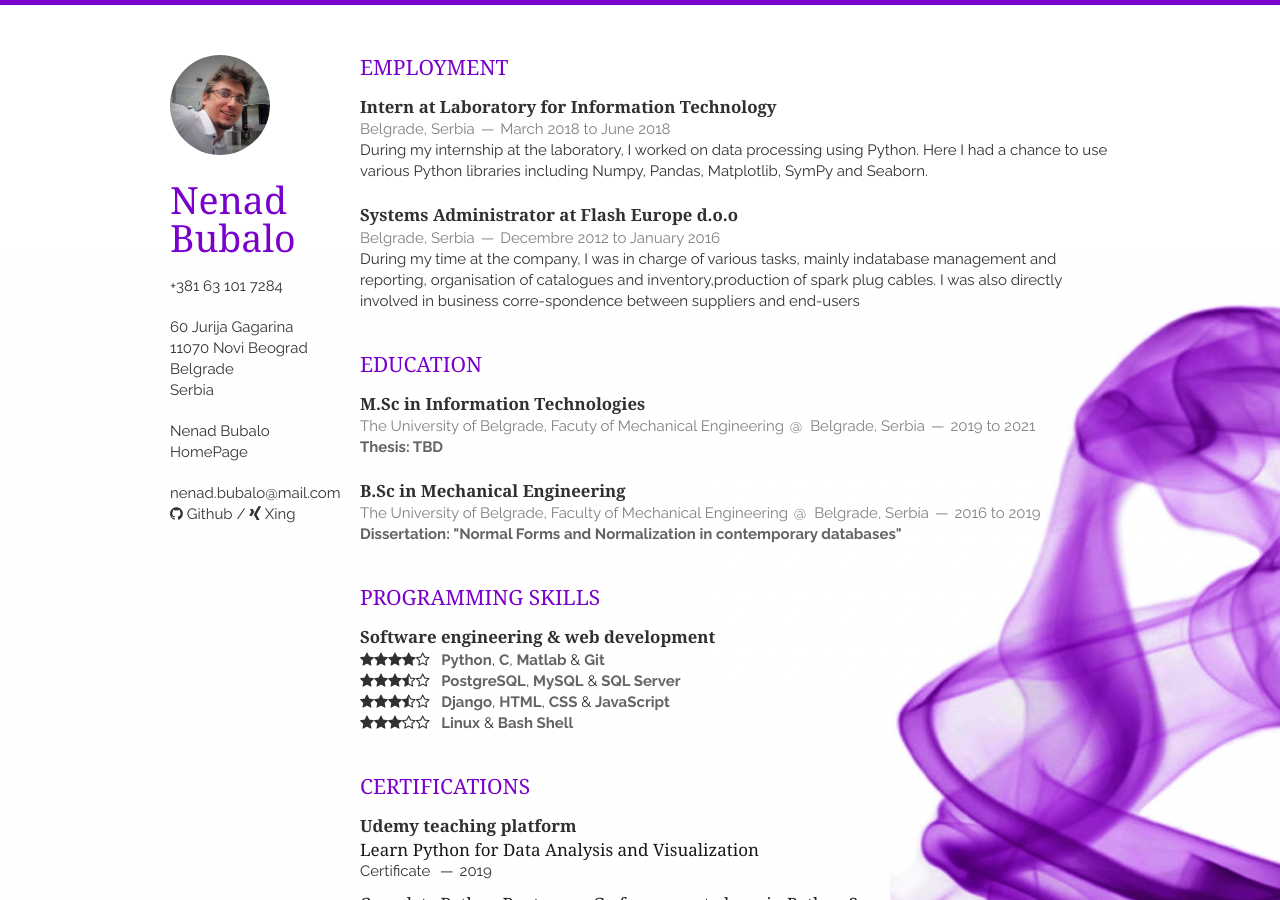
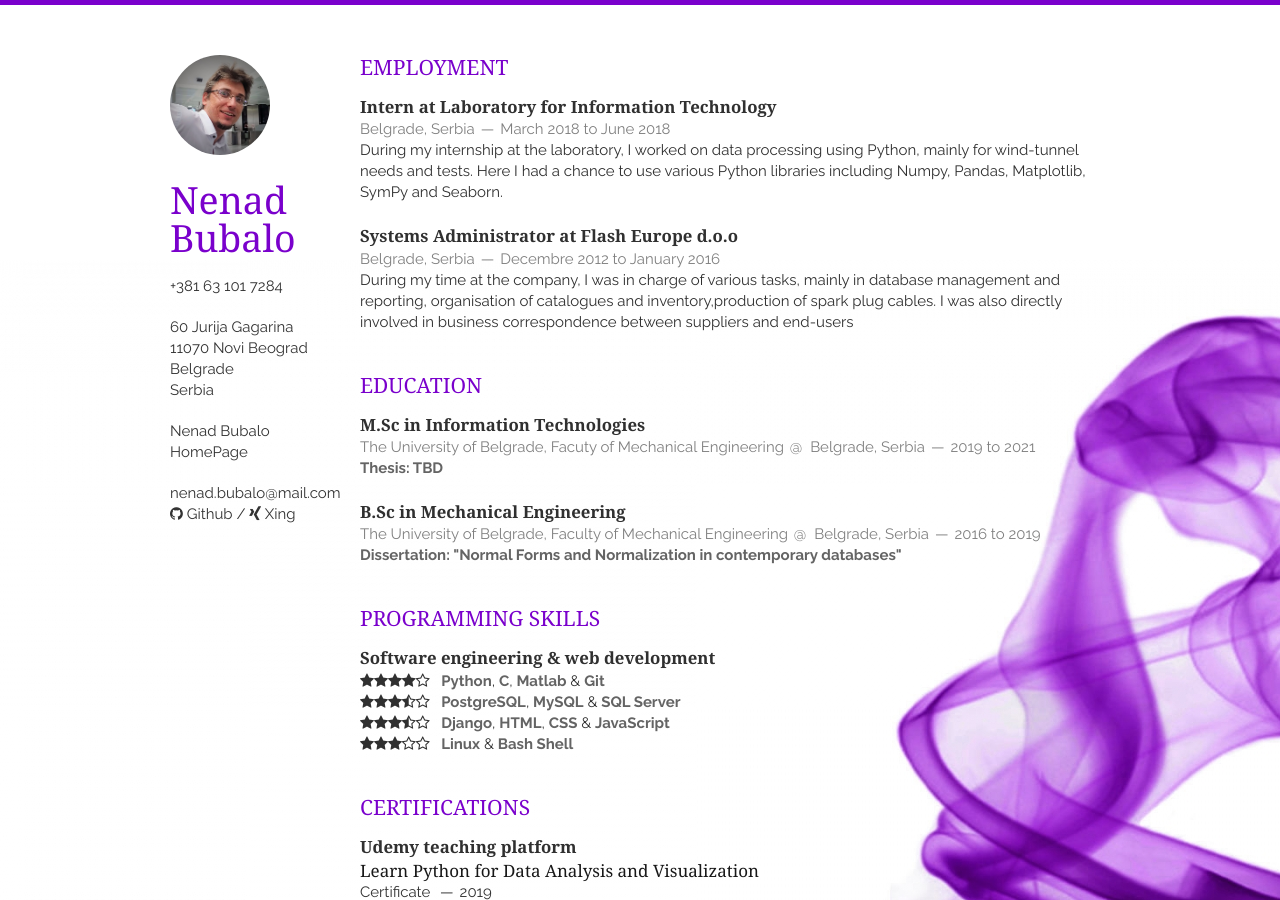
Before and after one commit to MouseOnTheKeys/cv, a Jekyll site: the page built from index.html, in a window 1280 px wide and 900 px high. Built offline with Jekyll 4.4.1, drawn with Linux system fonts in a browser that asks for light colours; nearby versions of some CDN libraries; the list of posts is cut into pages by our own code.

Commit message:
Update employment.html
Employment update 24.02.2020

```diff
--- a/_includes/employment.html
+++ b/_includes/employment.html
@@ -7,9 +7,7 @@
                 <address>Belgrade, Serbia</address><time>March 2018 to June 2018</time>
             </span>
         </header>
-        <p>During my internship at the laboratory, I worked on data processing using Python.
-            Here I had a chance to use various Python libraries including Numpy, Pandas,
-            Matplotlib, SymPy and Seaborn.</p>
+        <p>During my internship at the laboratory, I worked on data processing using Python, mainly for wind-tunnel needs and tests. Here I had a chance to use various Python libraries including Numpy, Pandas, Matplotlib, SymPy and Seaborn.</p>
     </article>
     <article>
         <header>
@@ -18,7 +16,7 @@
                 <address>Belgrade, Serbia</address><time>Decembre 2012 to January 2016</time>
             </span>
         </header>
-        <p>During my time at the company, I was in charge of various tasks, mainly indatabase management and reporting, organisation of catalogues and inventory,production of spark plug cables. I was also directly involved in business corre-spondence between suppliers and end-users</p>
+        <p>During my time at the company, I was in charge of various tasks, mainly in database management and reporting, organisation of catalogues and inventory,production of spark plug cables. I was also directly involved in business correspondence between suppliers and end-users</p>
     </article>
     <!-- <article>
         <header>
```
